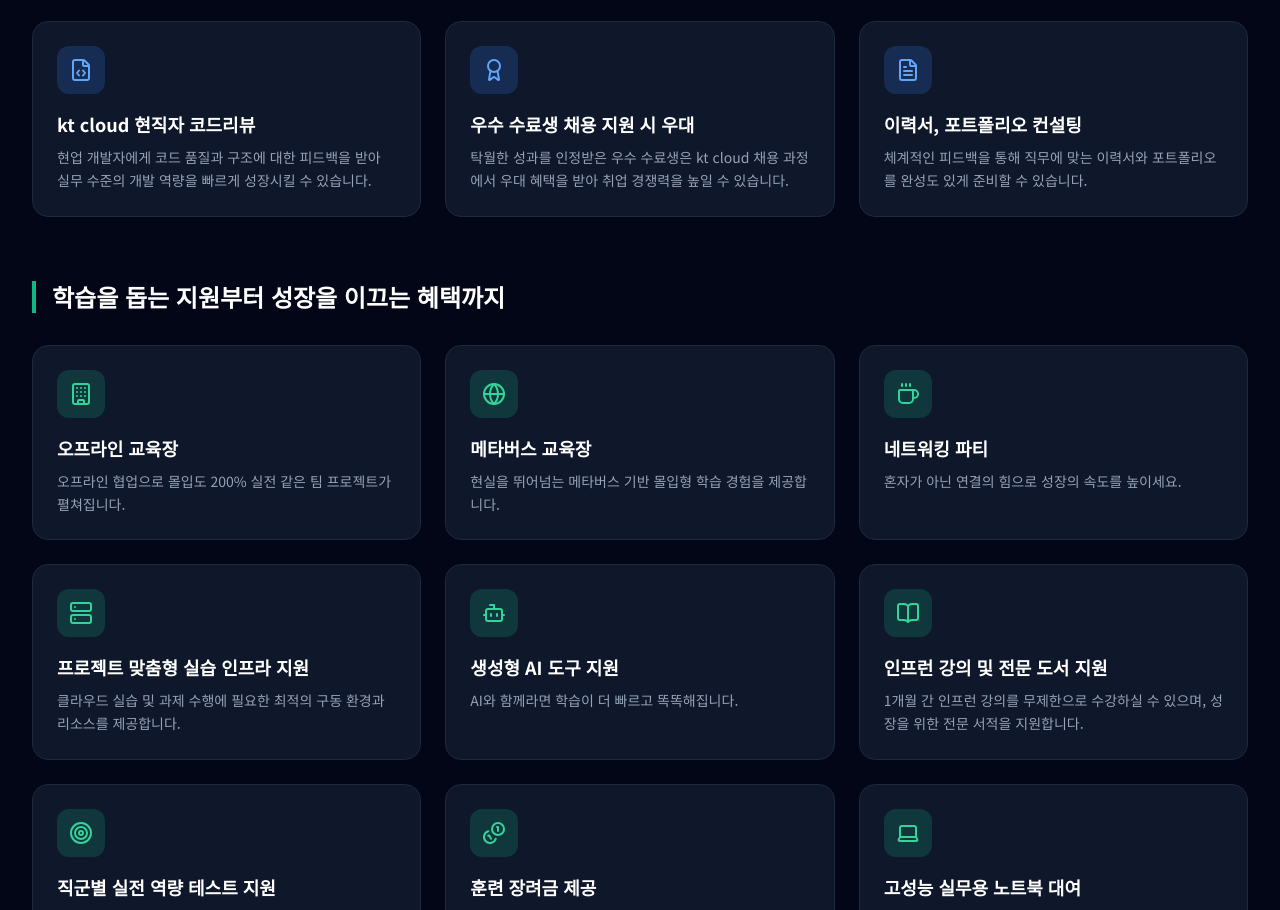
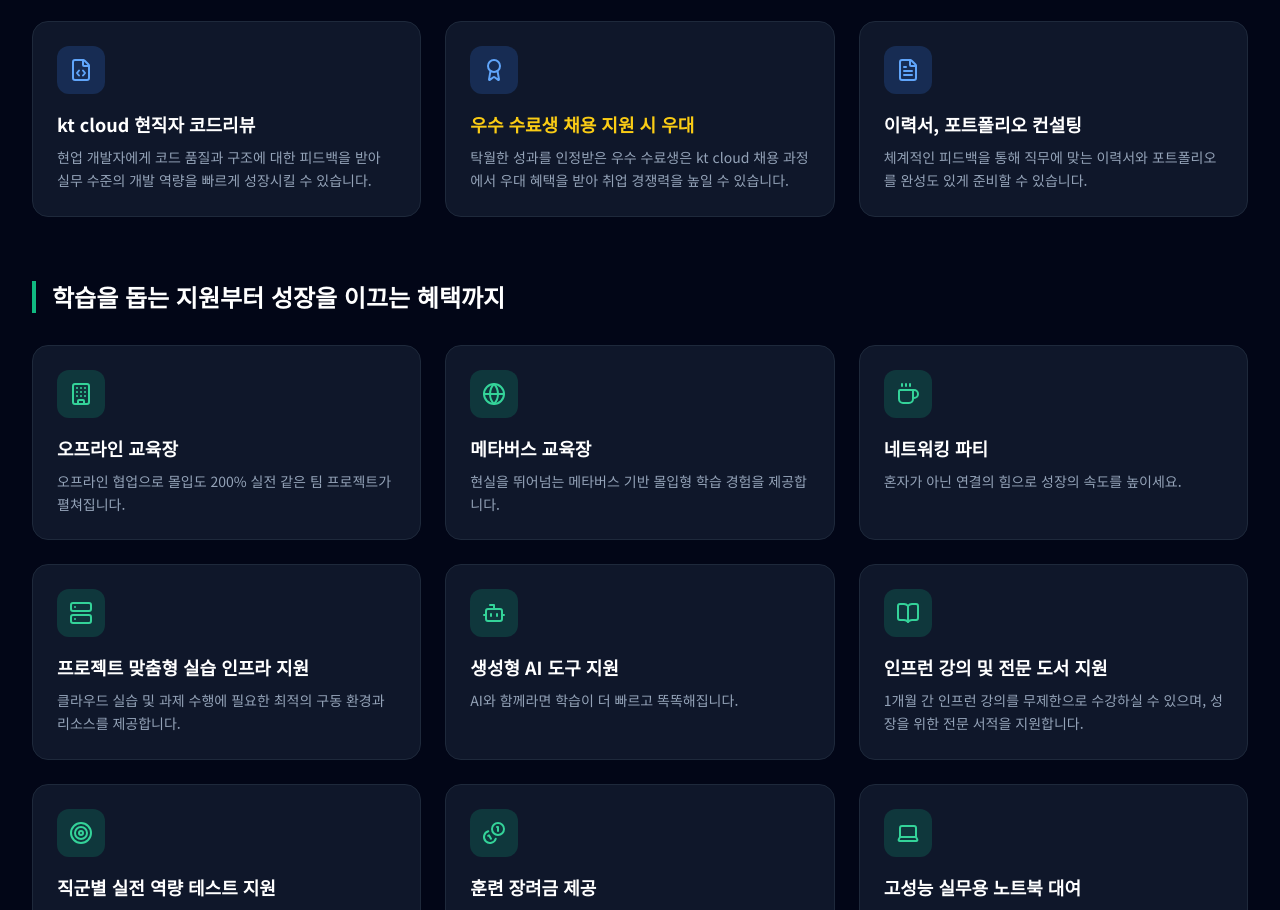
Before and after one commit to jin13122/kt-cloud-TECH-UP, a plain HTML site: page index.html in a window 1280 px wide. Shown: the part 1437-2347 px from the top of the page. Drawn offline with nearby package versions, Linux system fonts and the light colour scheme.

Commit message:
Update index.html

```diff
--- a/index.html
+++ b/index.html
@@ -169,7 +169,7 @@
                         <div class="w-12 h-12 bg-blue-500/20 rounded-xl flex items-center justify-center mb-4 text-blue-400">
                             <i data-lucide="award" class="w-6 h-6"></i>
                         </div>
-                        <h4 class="text-lg font-bold mb-2 text-white">우수 수료생 채용 지원 시 우대</h4>
+                        <h4 class="text-lg font-bold mb-2 text-yellow-400">우수 수료생 채용 지원 시 우대</h4>
                         <p class="text-slate-400 text-sm leading-relaxed">탁월한 성과를 인정받은 우수 수료생은 kt cloud 채용 과정에서 우대 혜택을 받아 취업 경쟁력을 높일 수 있습니다.</p>
                     </div>
                     <div class="bg-slate-900 rounded-2xl p-6 border border-slate-800 hover:border-slate-700 transition">
```
